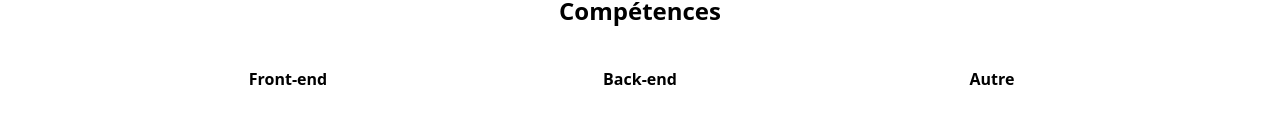
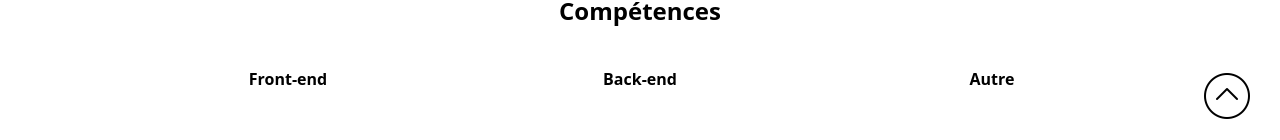
Before and after one commit to Clemenx972/sitepro, a Next.js app: page / in a window 1280 px wide. Shown: the part 647-787 px from the top of the page. Built offline with nearby package versions, Linux system fonts and the light colour scheme.

Commit message:
Ascenseur vers haut de page

```diff
--- /dev/null
+++ b/components/balises/elevator.tsx
@@ -0,0 +1,15 @@
+import React from "react";
+import "@/app/globals.css";
+const Elevator = () => {
+  return (
+    <>
+      <nav className='bg-color-[#CDCDCD] bg-opacity-90 fixed bottom-8 right-7'>
+        <a href='/' className='scroll-smooth'>
+          <img src='/fleche.png' />
+        </a>
+      </nav>
+    </>
+  );
+};
+
+export default Elevator;
--- a/pages/index.tsx
+++ b/pages/index.tsx
@@ -8,6 +8,7 @@ import Competences from "@/components/balises/competences";
 import Projets from "@/components/balises/projets";
 import Experiences from "@/components/balises/experiences";
 import Contact from "@/components/balises/contact";
+import Elevator from "@/components/balises/elevator";
 import Head from "next/head";
 
 export default function Home() {
@@ -26,6 +27,7 @@ export default function Home() {
           <Experiences />
           <Contact />
         </div>
+        <Elevator />
         <Footer_Section />
       </main>
     </div>
```
Also changed, not shown: public/fleche.png (added).
